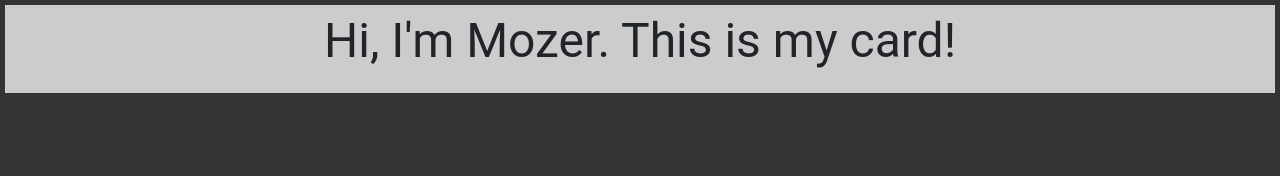
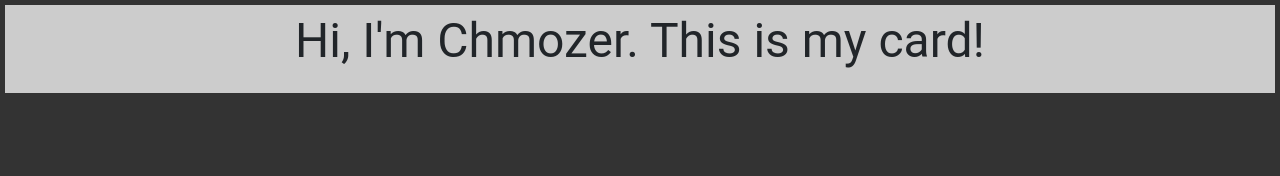
Before and after one commit to MozerCode/card, a plain HTML site: page index.html in a window 1280 px wide. Shown: the top 176 px of the page. Drawn offline with Linux system fonts and the light colour scheme.

Commit message:
changed header string

```diff
--- a/index.html
+++ b/index.html
@@ -11,7 +11,7 @@
     <div class="container-fluid">
         <div class="row justify-content-center">
           <div class="textBlock mainText">
-            <p>Hi, I'm Mozer. This is my card!</p>
+            <p>Hi, I'm Chmozer. This is my card!</p>
           </div>
         </div>
         <div class="row justify-content-center">
```
